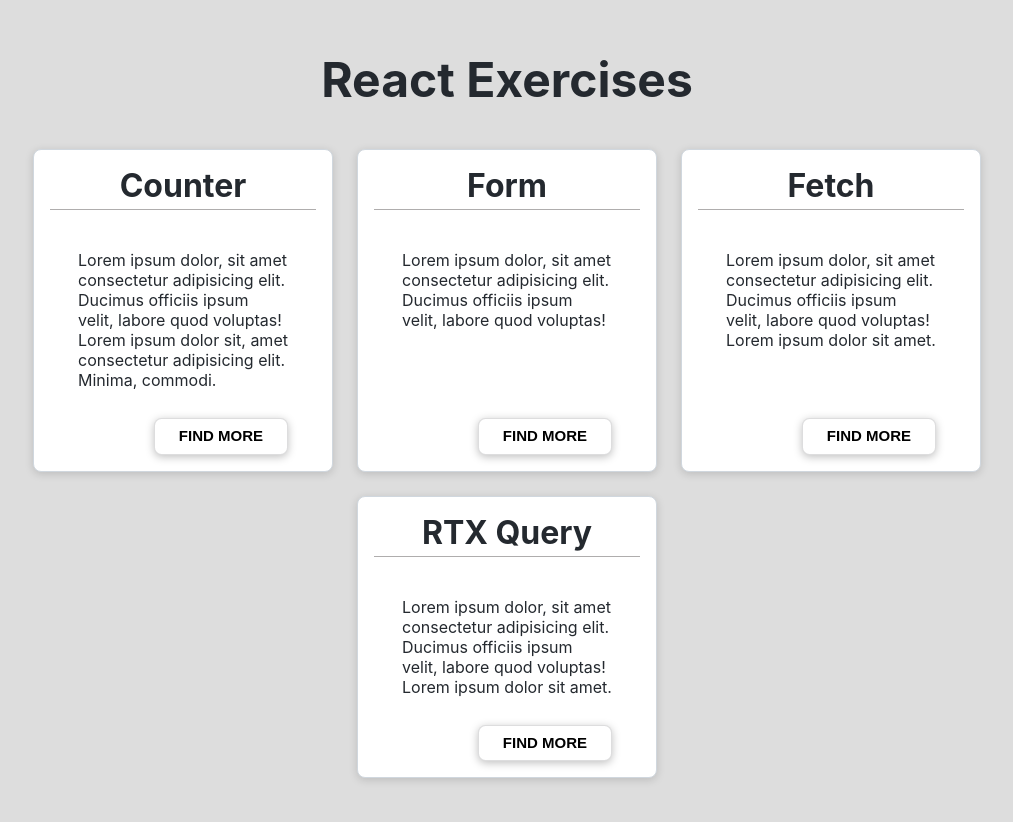
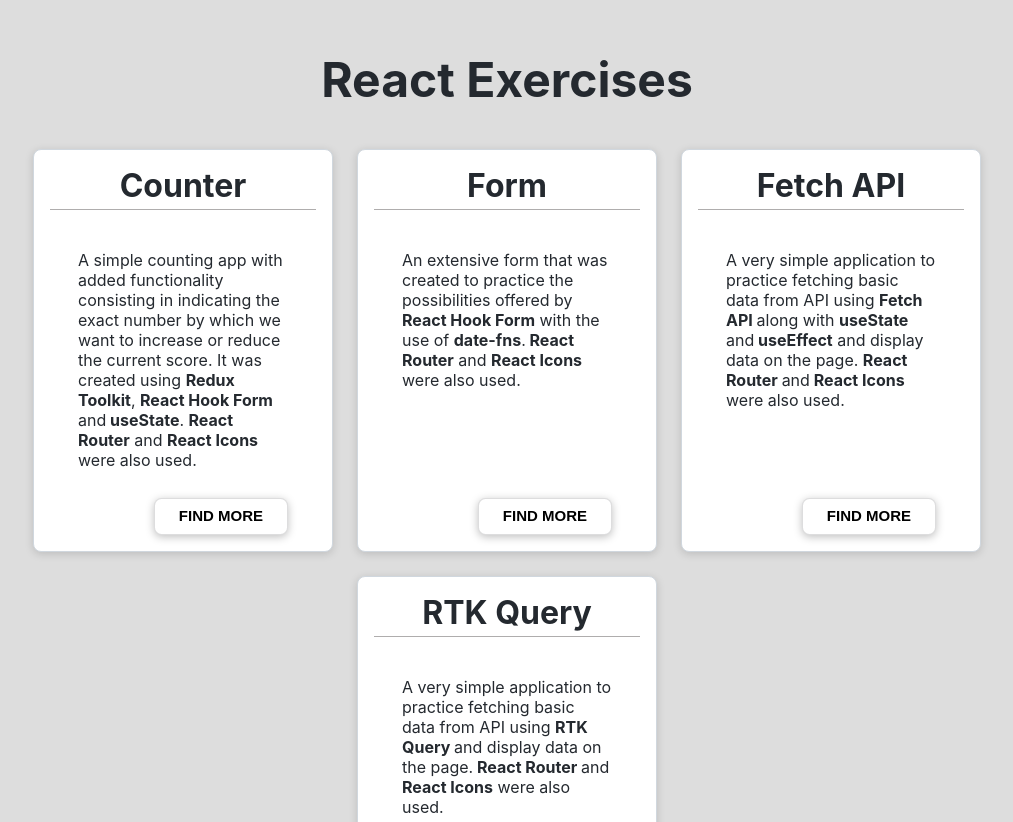
Before and after one commit to KingaMiroslaw/react-exercises, a React (Create React App) app: page / in a window 1280 px wide. Shown: the part 130-952 px from the top of the page, without its empty margins (133-1146 px from the left). Built offline with nearby package versions, Linux system fonts and the light colour scheme.

Commit message:
add home page app descriptions

```diff
--- a/src/pages/HomePage/HomePage.js
+++ b/src/pages/HomePage/HomePage.js
@@ -10,9 +10,12 @@ const HomePage = () => {
         <div className={classes["container-item"]}>
           <h1 className={classes.header}>Counter</h1>
           <p className={classes.info}>
-            Lorem ipsum dolor, sit amet consectetur adipisicing elit. Ducimus
-            officiis ipsum velit, labore quod voluptas! Lorem ipsum dolor sit,
-            amet consectetur adipisicing elit. Minima, commodi.
+            A simple counting app with added functionality consisting in
+            indicating the exact number by which we want to increase or reduce
+            the current score. It was created using <b> Redux Toolkit</b>,{" "}
+            <b> React Hook Form </b> and
+            <b> useState</b>. <b>React Router</b> and <b>React Icons</b> were
+            also used.
           </p>
           <div className={classes.buttons}>
             <button
@@ -26,8 +29,9 @@ const HomePage = () => {
         <div className={classes["container-item"]}>
           <h1 className={classes.header}>Form</h1>
           <p className={classes.info}>
-            Lorem ipsum dolor, sit amet consectetur adipisicing elit. Ducimus
-            officiis ipsum velit, labore quod voluptas!
+            An extensive form that was created to practice the possibilities
+            offered by <b>React Hook Form</b> with the use of <b>date-fns</b>.
+            <b> React Router</b> and <b>React Icons</b> were also used.
           </p>
           <div className={classes.buttons}>
             <button
@@ -39,11 +43,13 @@ const HomePage = () => {
           </div>
         </div>
         <div className={classes["container-item"]}>
-          <h1 className={classes.header}>Fetch</h1>
+          <h1 className={classes.header}>Fetch API</h1>
           <p className={classes.info}>
-            Lorem ipsum dolor, sit amet consectetur adipisicing elit. Ducimus
-            officiis ipsum velit, labore quod voluptas! Lorem ipsum dolor sit
-            amet.
+            A very simple application to practice fetching basic data from API
+            using <b>Fetch API </b>along with <b>useState</b> and
+            <b> useEffect</b> and display data on the page. <b>React Router </b>
+            and
+            <b> React Icons</b> were also used.
           </p>
           <div className={classes.buttons}>
             <button
@@ -55,11 +61,13 @@ const HomePage = () => {
           </div>
         </div>
         <div className={classes["container-item"]}>
-          <h1 className={classes.header}>RTX Query</h1>
+          <h1 className={classes.header}>RTK Query</h1>
           <p className={classes.info}>
-            Lorem ipsum dolor, sit amet consectetur adipisicing elit. Ducimus
-            officiis ipsum velit, labore quod voluptas! Lorem ipsum dolor sit
-            amet.
+            A very simple application to practice fetching basic data from API
+            using <b>RTK Query </b> and display data on the page.
+            <b> React Router </b>
+            and
+            <b> React Icons</b> were also used.
           </p>
           <div className={classes.buttons}>
             <button
```
